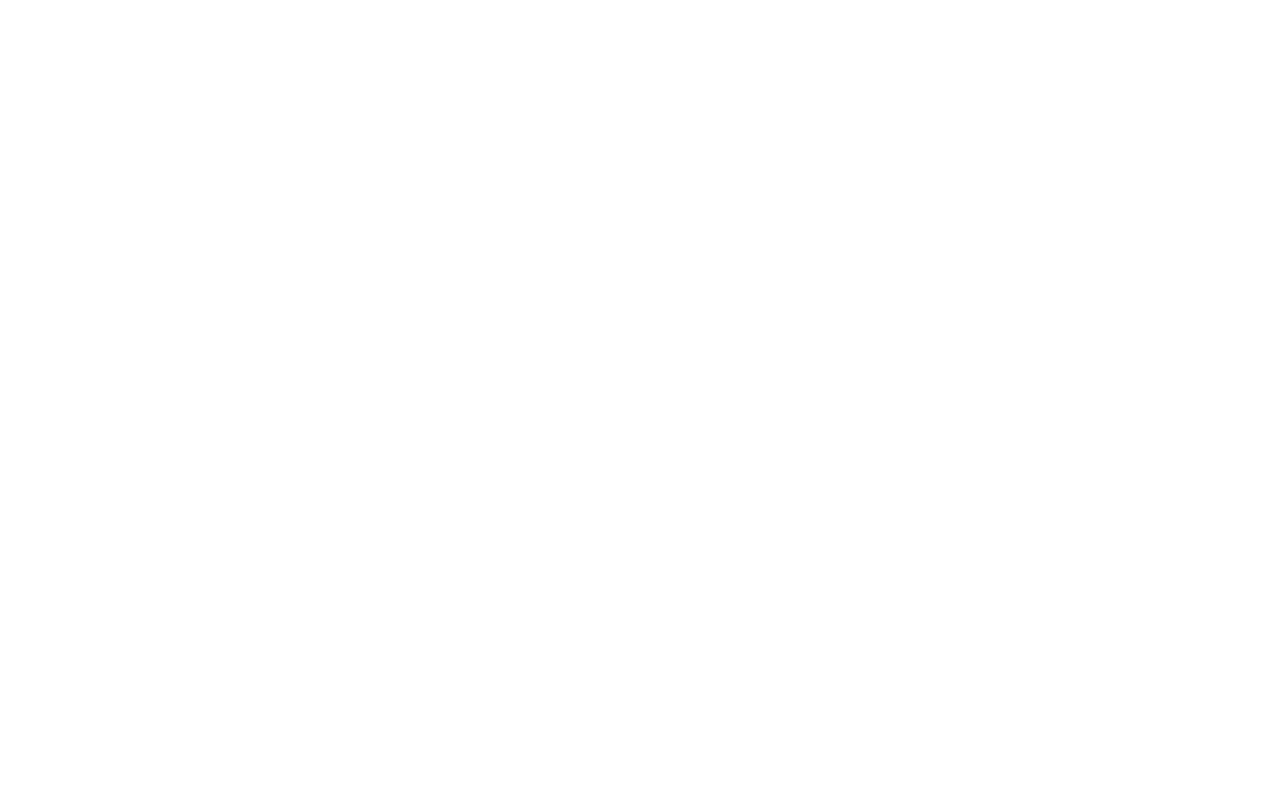
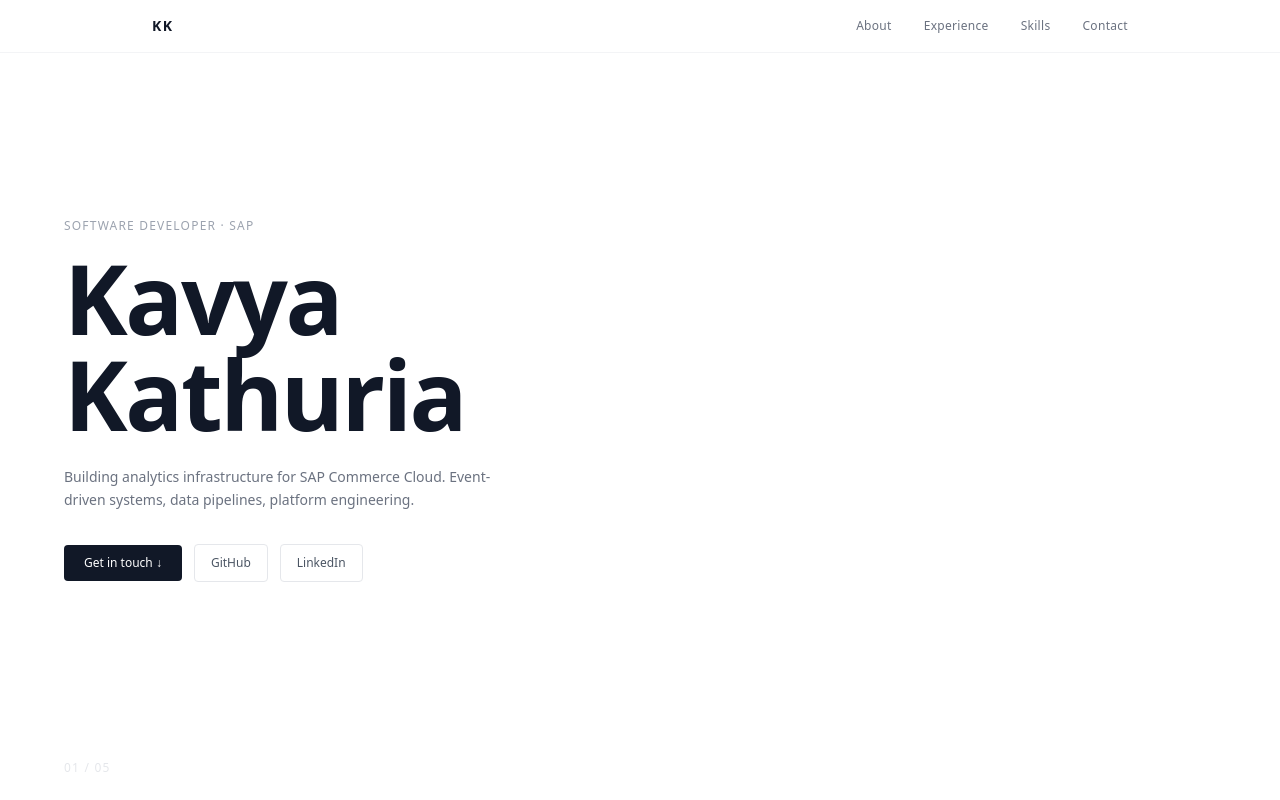
Before and after one commit to kavyakat/kk-website, a Next.js app: page / in a window 1280 px wide. Built offline with nearby package versions, Linux system fonts and the light colour scheme.

Commit message:
feat: compose page — all sections wired together

```diff
--- a/src/app/page.tsx
+++ b/src/app/page.tsx
@@ -1,3 +1,21 @@
+import Navbar from "@/components/Navbar";
+import Hero from "@/components/Hero";
+import About from "@/components/About";
+import Experience from "@/components/Experience";
+import Skills from "@/components/Skills";
+import Contact from "@/components/Contact";
+
 export default function Home() {
-  return <main />;
+  return (
+    <>
+      <Navbar />
+      <div id="scroll-container">
+        <Hero />
+        <About />
+        <Experience />
+        <Skills />
+        <Contact />
+      </div>
+    </>
+  );
 }
```
